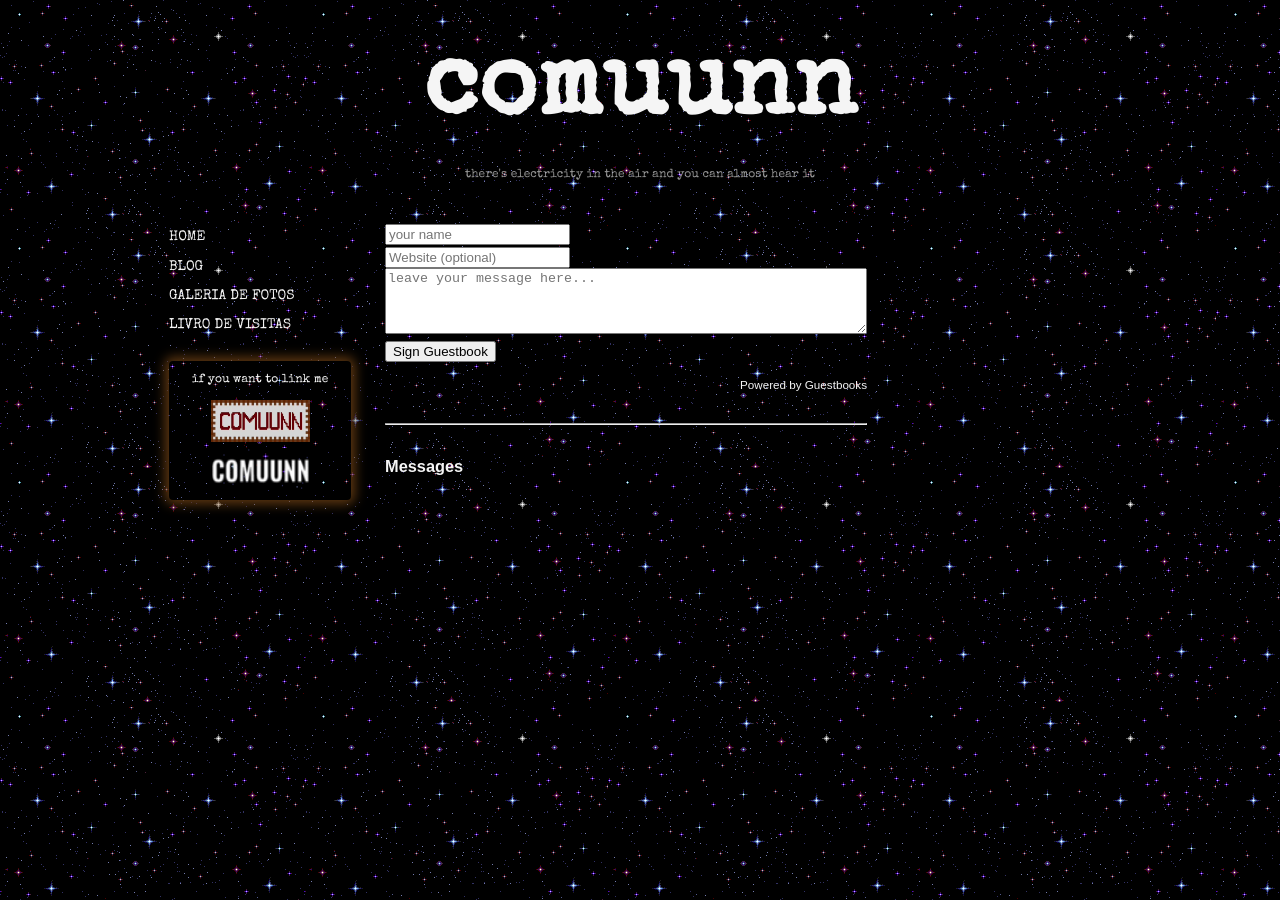
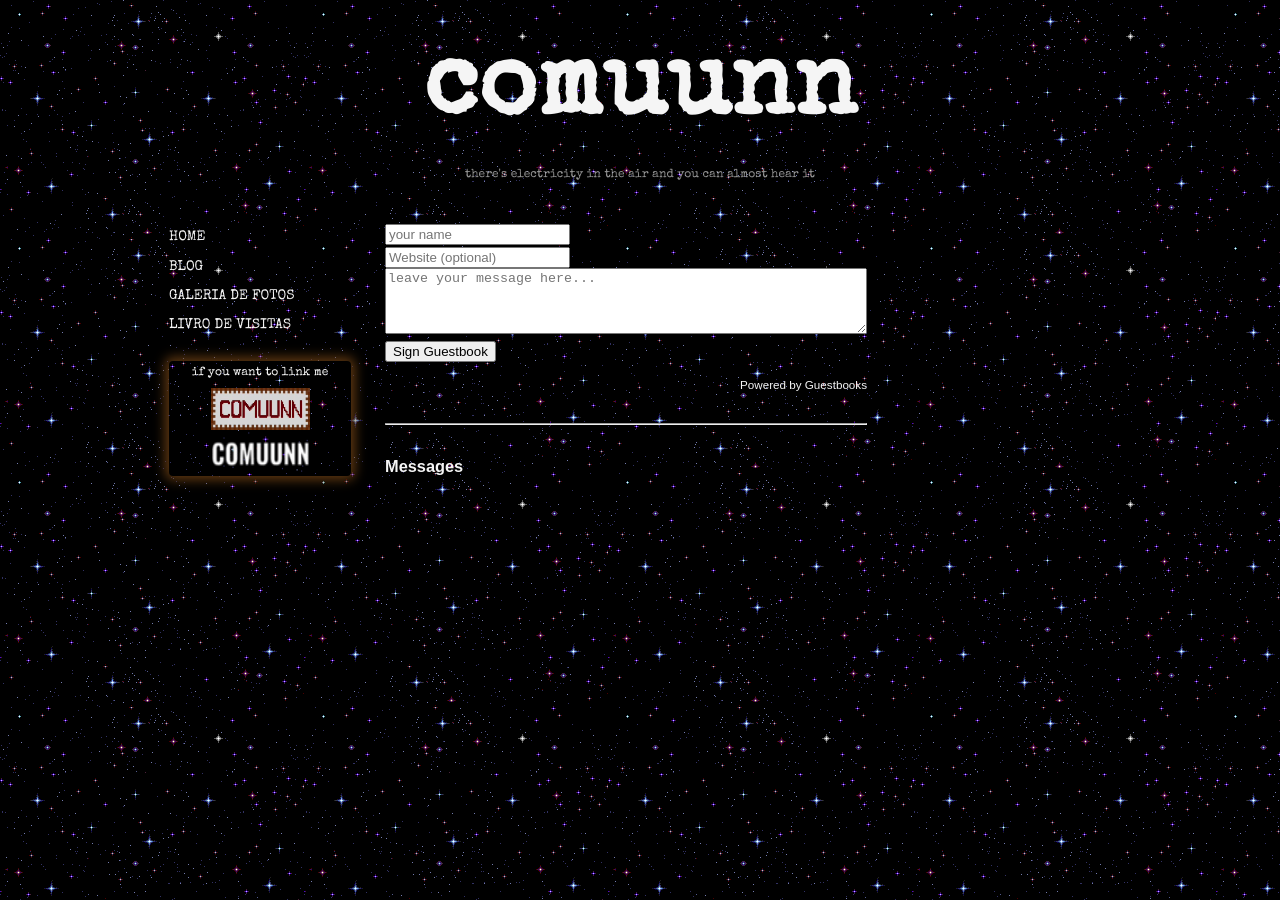
Before and after one commit to guiolhermer/comuunn, a Jekyll site: the page built from guestbook/index.html, in a window 1280 px wide. Built offline with Jekyll 4.4.1, drawn with Linux system fonts in a browser that asks for light colours; some web fonts are replaced; a script that is not in the unit is left out.

Commit message:
Update link-me styles for improved spacing and alignment

```diff
--- a/assets/style.css
+++ b/assets/style.css
@@ -291,9 +291,9 @@ a:hover {
   flex-wrap: wrap;
   justify-content: center;
   align-items: center;
-  gap: 6px;
-  margin-top: 10px;
-  padding: 10px;
+  gap: 1px;
+  margin-top: 2px;
+  padding: 3px;
   box-shadow: 0 0 12px 4px rgba(112, 66, 20, 0.85);
   border-radius: 4px;
   box-sizing: border-box;
```
